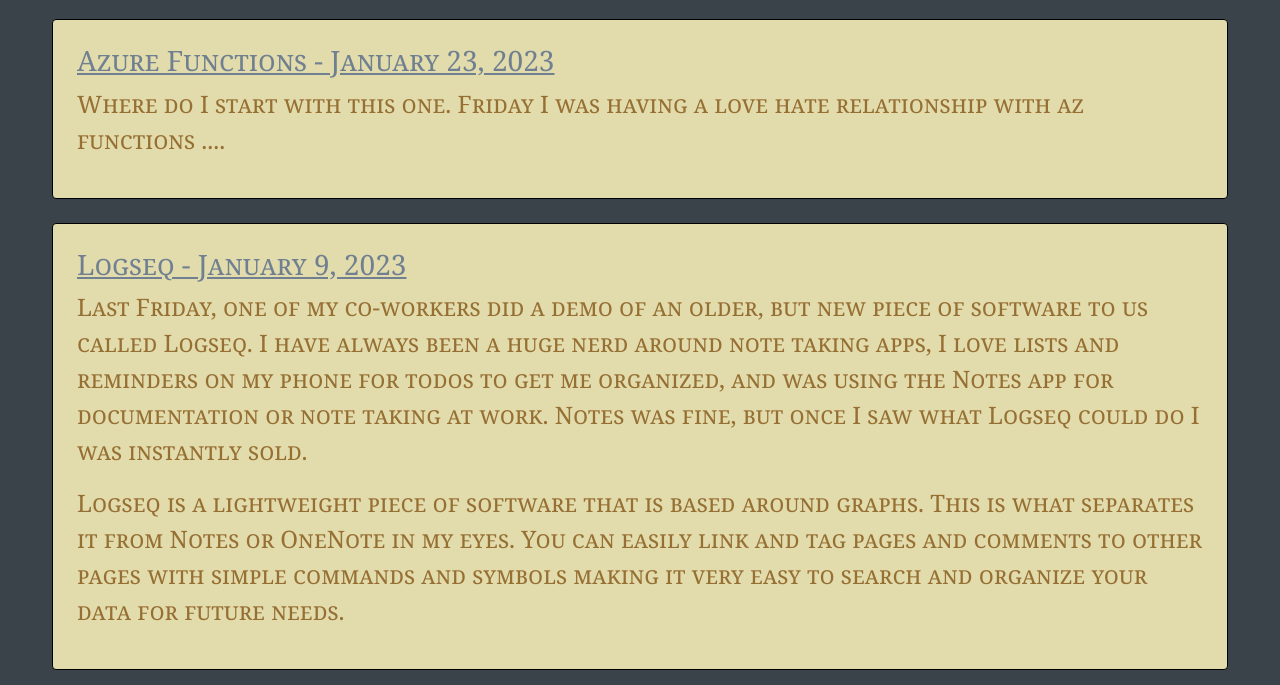
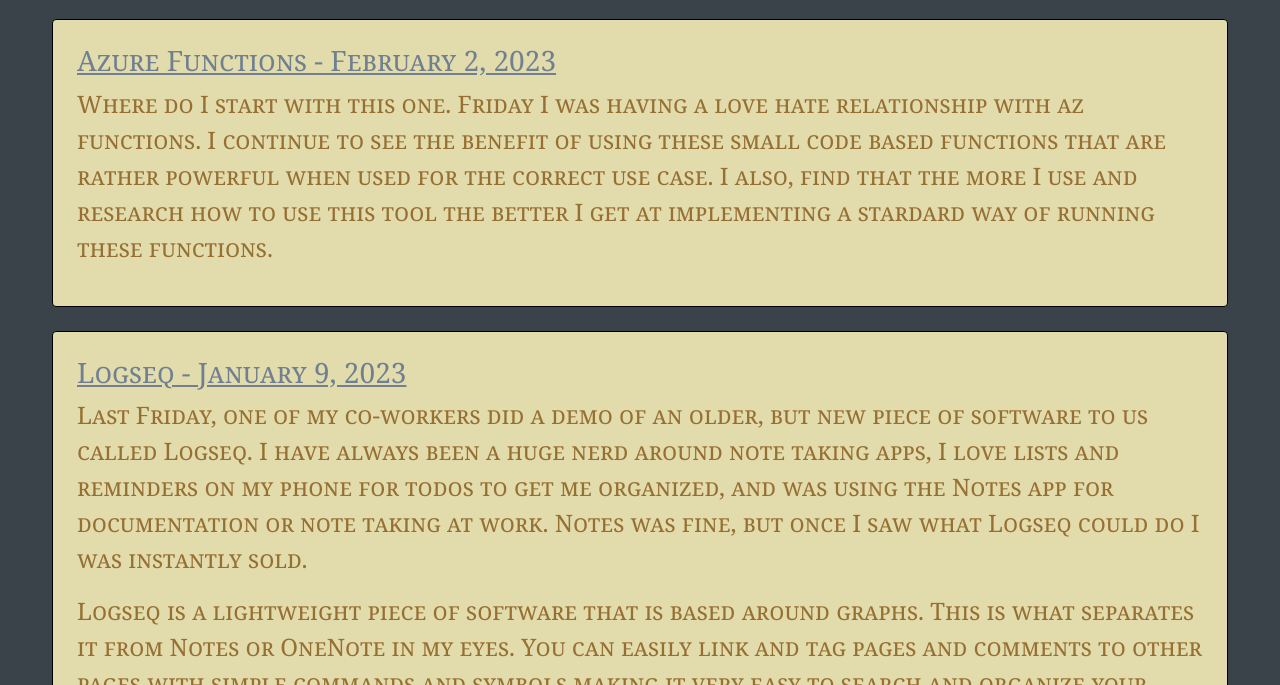
Before and after one commit to jamesjdougherty/dough-dev, a website: page index.html in a window 1280 px wide. Shown: the part 115-800 px from the top of the page. Drawn offline with nearby package versions, Linux system fonts and the light colour scheme; no server answers.

Commit message:
azure function blog updates

```diff
--- a/index.html
+++ b/index.html
@@ -17,10 +17,13 @@
   <h1 class="comp-title">DOUGH Dev Details</h1>
 
   <div class="card">
-    <h3>Azure Functions - January 23, 2023</h3>
+    <h3>Azure Functions - February 2, 2023</h3>
     <p>
       Where do I start with this one. Friday I was having a love hate
-      relationship with az functions ....
+      relationship with az functions. I continue to see the benefit of using these
+      small code based functions that are rather powerful when used for the correct
+      use case. I also, find that the more I use and research how to use this tool
+      the better I get at implementing a stardard way of running these functions.
     </p>
   </div>
 
```
